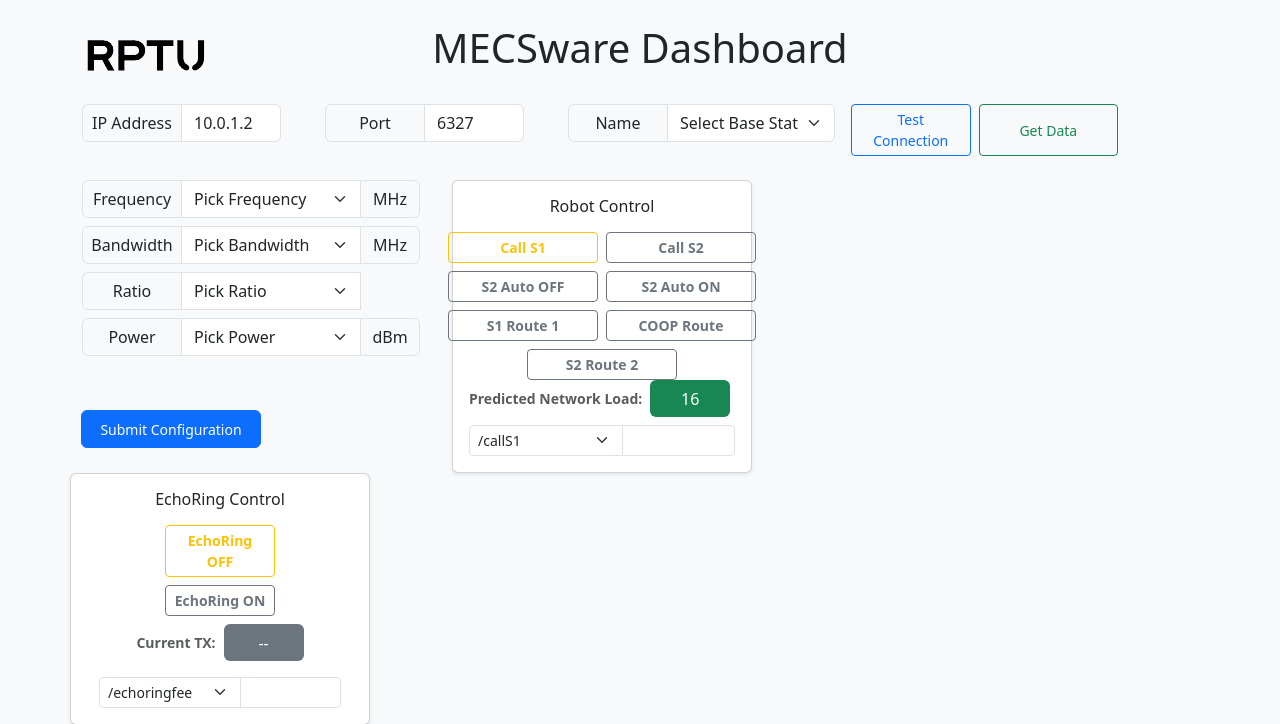
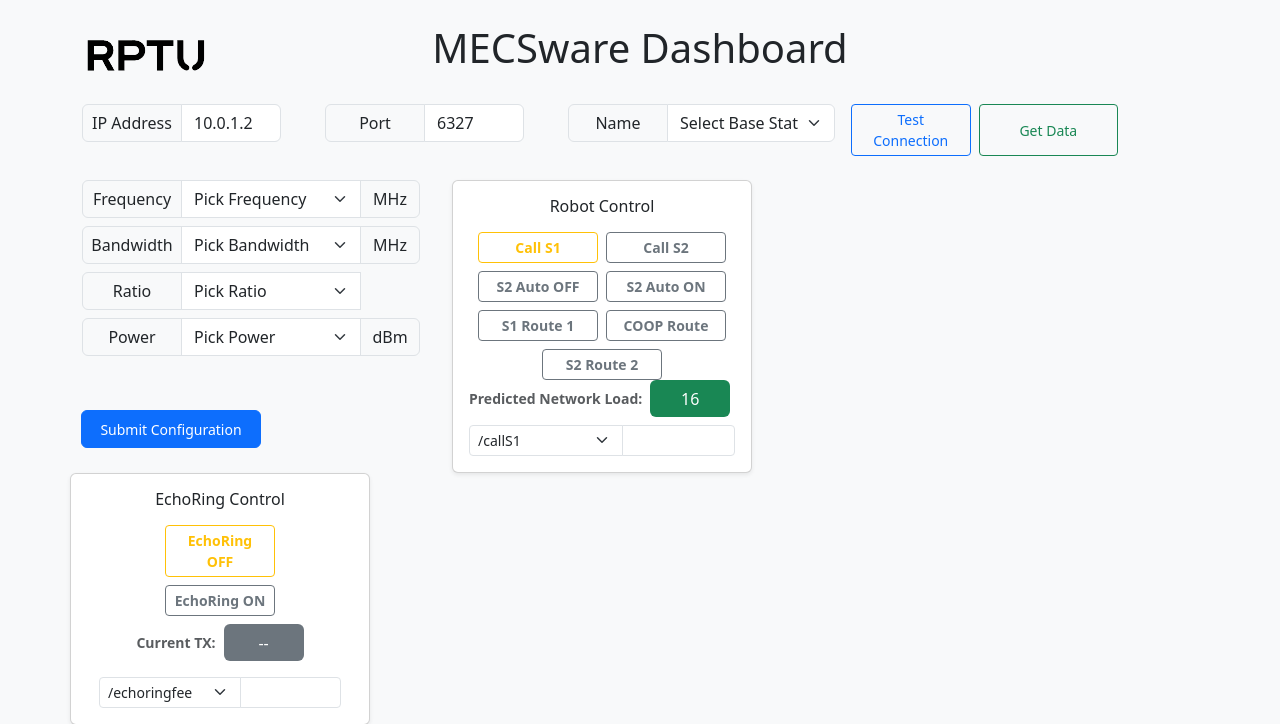
Before and after one commit to WICON-RPTU/MECSware-EchoRing_Dashboard, a Flask app: page / in a window 1280 px wide. Shown: the top 724 px of the page. Run offline with Flask 3, Linux system fonts and the light colour scheme.

Commit message:
[MOD] Buttons

```diff
--- a/templates/index.html
+++ b/templates/index.html
@@ -35,7 +35,7 @@
             text-align: center;
         }
         .buttonRobots {
-            width: 150px;
+            width: 120px;
             justify-content: center;
             text-align: center;
         }
@@ -194,7 +194,7 @@
 
   <!-- Right: Robot and EchoRing Cards -->
   <div class="col-md-6 d-flex flex-column flex-md-row justify-content-start gap-3" style="margin-left: -200px;">
-    <div id="robotCard" class="card shadow-sm w-150">
+    <div id="robotCard" class="card shadow-sm w-100">
   <div class="card-body p-3">
     <h6 class="card-title mb-3 text-center">Robot Control</h6>
     <div class="d-flex flex-column align-items-center gap-2">
```
